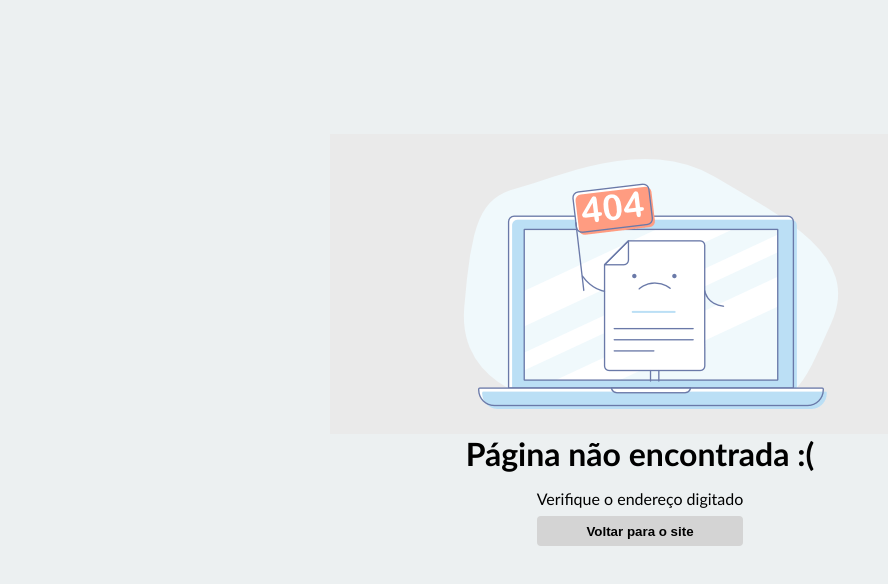
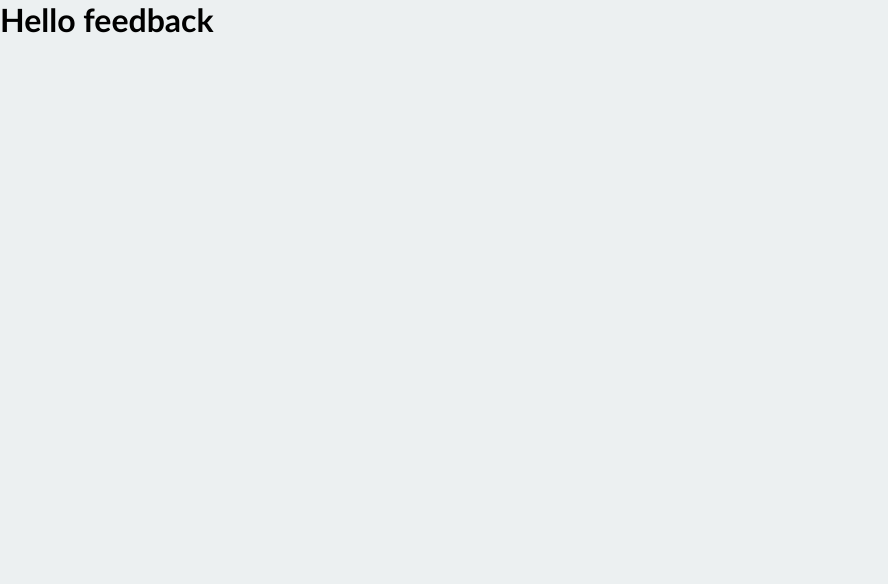
Before and after one commit to vtrajanodev/feedbackscontinuosfront, a React (Create React App) app: page /enviar-feedback in a window 1280 px wide. Shown: the top 584 px of the page, without its empty margins (0-888 px from the left). Built offline with nearby package versions, Linux system fonts and the light colour scheme.

Commit message:
Atualização de envio de feedback

```diff
--- a/package.json
+++ b/package.json
@@ -7,8 +7,8 @@
     "@testing-library/react": "^11.1.0",
     "@testing-library/user-event": "^12.1.10",
     "axios": "^0.24.0",
+    "date-fns": "^2.27.0",
     "formik": "^2.2.9",
-    "moment": "^2.29.1",
     "react": "^17.0.2",
     "react-dom": "^17.0.2",
     "react-password-strength-bar": "^0.4.0",
--- a/src/components/CardFeedbackEnviado/CardFeedbackEnviado.jsx
+++ b/src/components/CardFeedbackEnviado/CardFeedbackEnviado.jsx
@@ -1,3 +1,5 @@
+import { format, compareAsc, parseISO } from 'date-fns'
+
 
 export const CardFeedbackEnviado = ({ styles, feedbacksEnviados, logo }) => {
   return (
--- a/src/pages/Home/Home.jsx
+++ b/src/pages/Home/Home.jsx
@@ -24,7 +24,7 @@ export const Home = () => {
             <Link to="/home">
               <li>Página principal</li>
             </Link>
-            <Link to="/feedback">
+            <Link to="/enviar-feedback">
               <li>Enviar feedback</li>
             </Link>
           </ul>
--- /dev/null
+++ b/src/pages/SendFeedback/SendFeedback.jsx
@@ -0,0 +1,9 @@
+import styles from './sendfeedback.module.css'
+
+export const SendFeedback = () => {
+  return (
+    <div>
+      <h1>Hello feedback</h1>
+    </div>
+  )
+}
--- a/src/routers/LinkRoutes.jsx
+++ b/src/routers/LinkRoutes.jsx
@@ -6,6 +6,7 @@ import { Home } from "../pages/Home/Home";
 import { NotFound } from "../pages/NotFound/NotFound";
 import { useContext } from "react";
 import { AuthContext } from "../context/AuthContext";
+import { SendFeedback } from "../pages/SendFeedback/SendFeedback";
 
 
 
@@ -31,6 +32,7 @@ export const LinkRoutes = () => {
               :
               <Home />
           } />
+        <Route path="/enviar-feedback" element={<SendFeedback />} />
         <Route path="*" element={<NotFound />} />
       </Routes>
     </>
```
Also changed, not shown: src/pages/SendFeedback/sendfeedback.module.css (added), 1 other file (tests, documents, lock files or other folders).
